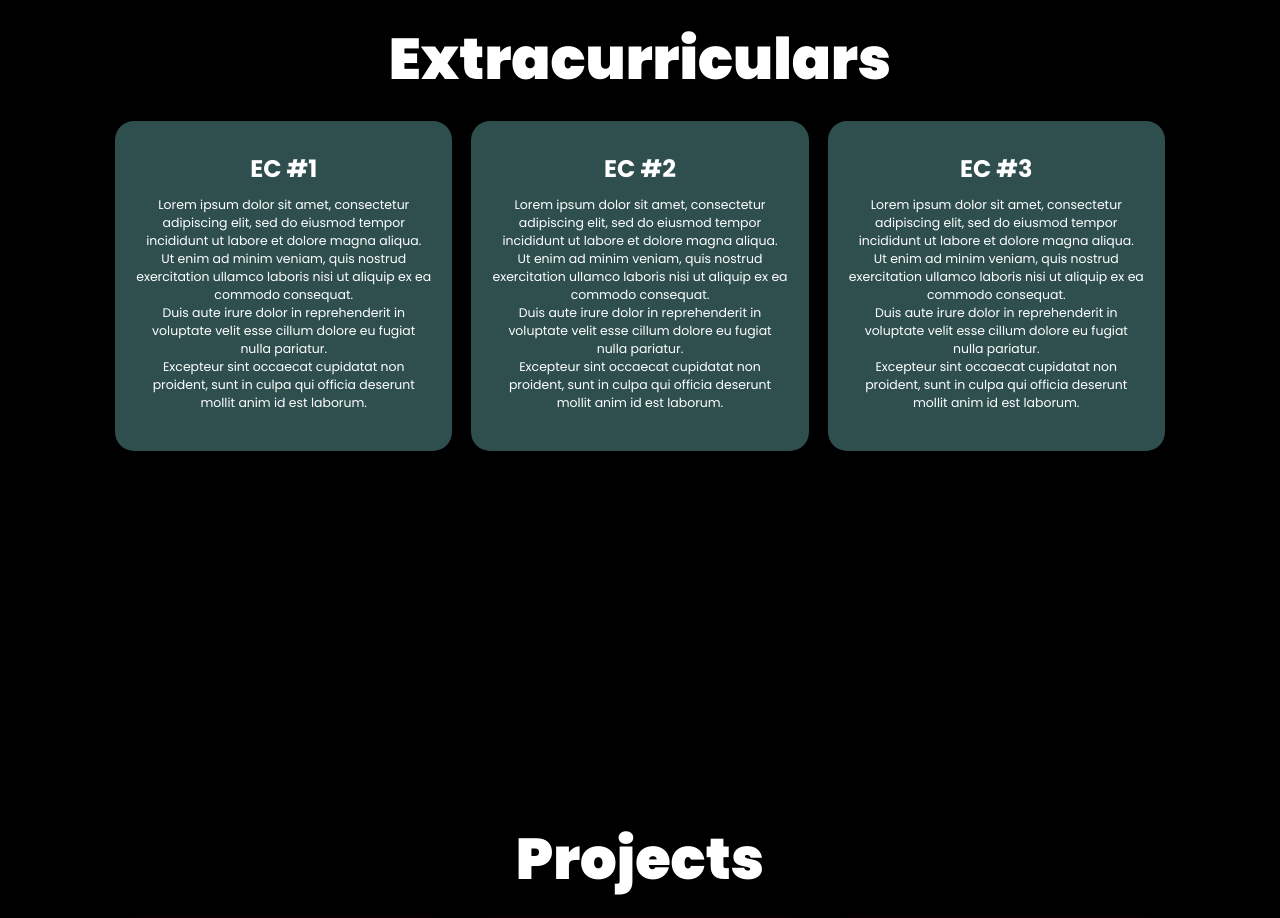
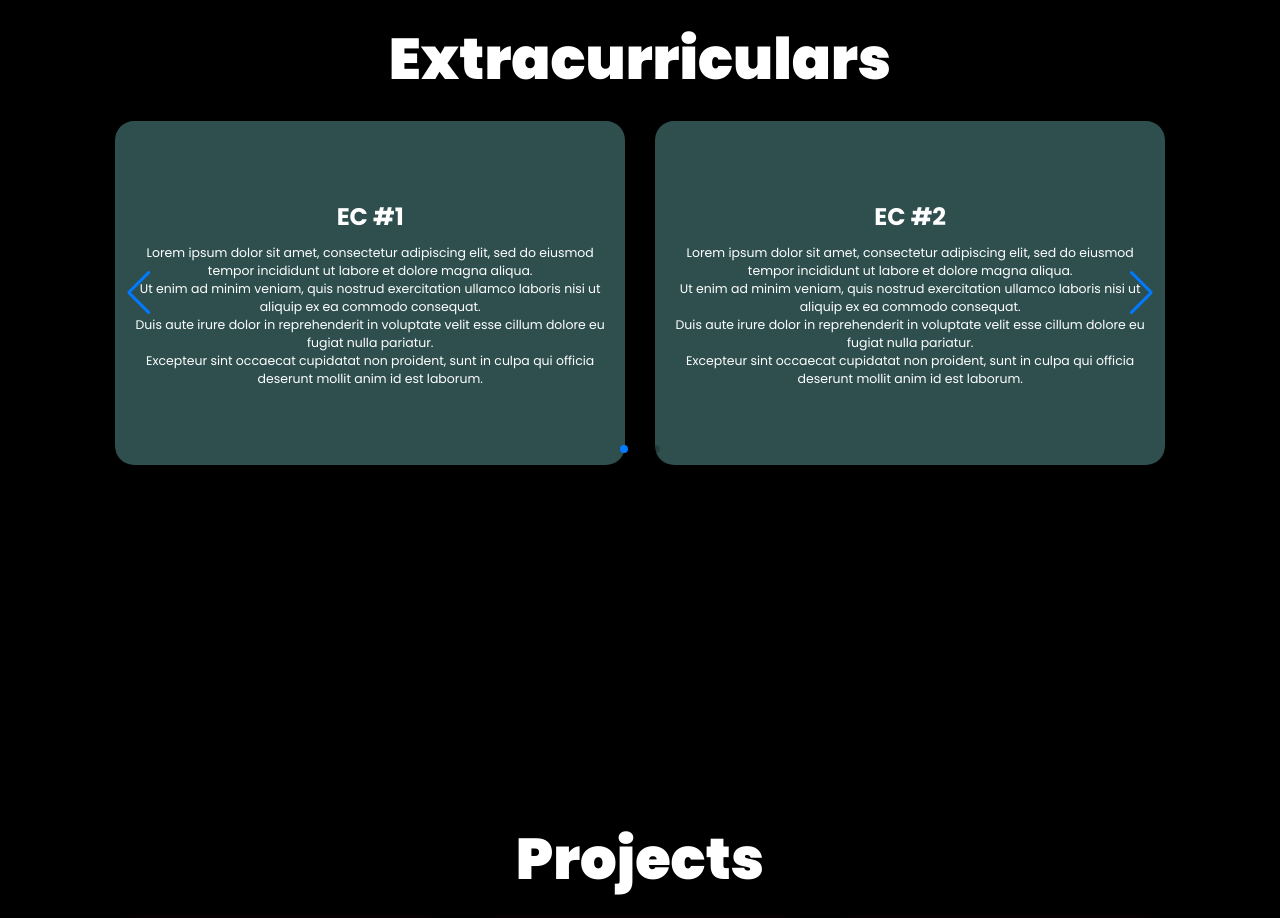
Before and after one commit to pdhruvii/PersonalPortfolio, a plain HTML site: page index.html in a window 1280 px wide. Shown: the part 2480-3398 px from the top of the page. Drawn offline with nearby package versions, Linux system fonts and the light colour scheme.

Commit message:
Added Swiper JS Card Slider Skeletal

```diff
--- a/css/styles.css
+++ b/css/styles.css
@@ -270,19 +270,23 @@ span {
 }
 
 .extracurriculars-container .extracurriculars-box {
-    flex: 1 1 30rem;
+    flex-direction: column;
+    padding: 8rem 2rem 5rem;
+    box-sizing: border-box;
     background: darkslategrey;
-    padding: 3rem 2rem 1rem;
     border-radius: 2rem;
     text-align: center;
     border: 0.2rem solid transparent;
-    transition: 0.45s ease;
+    /*flex: 1 1 1rem;*/
+    /*transition: 0.45s ease;*/
 }
 
+
+/*
 .extracurriculars-container .extracurriculars-box:hover {
     border-color: #950740;
     transform: scale(1.02);
-}
+}*/
 
 .extracurriculars-box h3 {
     font-size: 2.5rem;
--- a/index.html
+++ b/index.html
@@ -6,12 +6,16 @@
     <meta http-equiv="X-UA-Compatible" content="IE=edge,chrome=1">
     <meta name="viewport" content="width=device-width, initial-scale=1.0">
     <title>Dhruvi Patel</title>
+
     <!-- Boxicon icons online, imported css -->
     <link href='https://unpkg.com/boxicons@2.1.4/css/boxicons.min.css' rel='stylesheet'>
+
+    <!-- Swiper CSS Reference -->
+    <link rel="stylesheet" href="css/swiper-bundle.min.css" />
+
     <!-- Custom CSS Reference -->
     <link rel="stylesheet" href="css/styles.css" />
-    <!-- Swiper CSS Reference -->
-    <link rel="stylesheet" href="css/swiper-bundle.min.css" />
+
 </head>
 
 <body>
@@ -70,24 +74,58 @@
     <section class="extracurriculars-section" id="extracurriculars">
         <h2 class="heading">Extracurriculars</h2>
 
-        <div class="extracurriculars-container">
+        <div class="extracurriculars-container swiper">
             <!--<h2 class="heading">Extracurriculars</h2>-->
-            <div class="extracurriculars-box">
+            <div class="swiper-wrapper">
+
+                <!--EC 1-->
+                <div class="extracurriculars-box swiper-slide">
                     <h3>EC #1</h3>
                     <p>Lorem ipsum dolor sit amet, consectetur adipiscing elit, sed do eiusmod tempor incididunt ut labore et dolore magna aliqua.<br> Ut enim ad minim veniam, quis nostrud exercitation ullamco laboris nisi ut aliquip ex ea commodo consequat.
                         <br> Duis aute irure dolor in reprehenderit in voluptate velit esse cillum dolore eu fugiat nulla pariatur. <br>Excepteur sint occaecat cupidatat non proident, sunt in culpa qui officia deserunt mollit anim id est laborum.</p>
                 </div>
 
-            <div class="extracurriculars-box">
+                <!--EC 2-->
+                <div class="extracurriculars-box swiper-slide">
                     <h3>EC #2</h3>
                     <p>Lorem ipsum dolor sit amet, consectetur adipiscing elit, sed do eiusmod tempor incididunt ut labore et dolore magna aliqua.<br> Ut enim ad minim veniam, quis nostrud exercitation ullamco laboris nisi ut aliquip ex ea commodo consequat.
                         <br> Duis aute irure dolor in reprehenderit in voluptate velit esse cillum dolore eu fugiat nulla pariatur. <br>Excepteur sint occaecat cupidatat non proident, sunt in culpa qui officia deserunt mollit anim id est laborum.</p>
                 </div>
-            <div class="extracurriculars-box">
+
+                <!--EC 3-->
+                <div class="extracurriculars-box swiper-slide">
                     <h3>EC #3</h3>
                     <p>Lorem ipsum dolor sit amet, consectetur adipiscing elit, sed do eiusmod tempor incididunt ut labore et dolore magna aliqua.<br> Ut enim ad minim veniam, quis nostrud exercitation ullamco laboris nisi ut aliquip ex ea commodo consequat.
                         <br> Duis aute irure dolor in reprehenderit in voluptate velit esse cillum dolore eu fugiat nulla pariatur. <br>Excepteur sint occaecat cupidatat non proident, sunt in culpa qui officia deserunt mollit anim id est laborum.</p>
                 </div>
+
+
+                <!--EC 4-->
+                <div class="extracurriculars-box swiper-slide">
+                    <h3>EC #4</h3>
+                    <p>Lorem ipsum dolor sit amet, consectetur adipiscing elit, sed do eiusmod tempor incididunt ut labore et dolore magna aliqua.<br> Ut enim ad minim veniam, quis nostrud exercitation ullamco laboris nisi ut aliquip ex ea commodo consequat.
+                        <br> Duis aute irure dolor in reprehenderit in voluptate velit esse cillum dolore eu fugiat nulla pariatur. <br>Excepteur sint occaecat cupidatat non proident, sunt in culpa qui officia deserunt mollit anim id est laborum.</p>
+                </div>
+
+                <!--EC 5-->
+                <div class="extracurriculars-box swiper-slide">
+                    <h3>EC #5</h3>
+                    <p>Lorem ipsum dolor sit amet, consectetur adipiscing elit, sed do eiusmod tempor incididunt ut labore et dolore magna aliqua.<br> Ut enim ad minim veniam, quis nostrud exercitation ullamco laboris nisi ut aliquip ex ea commodo consequat.
+                        <br> Duis aute irure dolor in reprehenderit in voluptate velit esse cillum dolore eu fugiat nulla pariatur. <br>Excepteur sint occaecat cupidatat non proident, sunt in culpa qui officia deserunt mollit anim id est laborum.</p>
+                </div>
+
+                <!--EC 6-->
+                <div class="extracurriculars-box swiper-slide">
+                    <h3>EC #6</h3>
+                    <p>Lorem ipsum dolor sit amet, consectetur adipiscing elit, sed do eiusmod tempor incididunt ut labore et dolore magna aliqua.<br> Ut enim ad minim veniam, quis nostrud exercitation ullamco laboris nisi ut aliquip ex ea commodo consequat.
+                        <br> Duis aute irure dolor in reprehenderit in voluptate velit esse cillum dolore eu fugiat nulla pariatur. <br>Excepteur sint occaecat cupidatat non proident, sunt in culpa qui officia deserunt mollit anim id est laborum.</p>
+                </div>
+
+            </div>
+
+            <div class="swiper-button-next"></div>
+            <div class="swiper-button-prev"></div>
+            <div class="swiper-pagination"></div>
 
         </div>
 
@@ -123,11 +161,7 @@
                 <p>Lorem ipsum dolor sit amet, consectetur adipiscing elit, sed do eiusmod tempor incididunt ut labore et dolore magna aliqua.<br> Ut enim ad minim veniam, quis nostrud exercitation ullamco laboris nisi ut aliquip ex ea commodo consequat.
                     <br> Duis aute irure dolor in reprehenderit in voluptate velit esse cillum dolore eu fugiat nulla pariatur. <br>Excepteur sint occaecat cupidatat non proident, sunt in culpa qui officia deserunt mollit anim id est laborum.</p>
             </div>
-
-
-
         </div>
-
 
     </section>
 
@@ -145,11 +179,11 @@
         </div>
     </section>
 
-
+    <!-- Swiper JS Reference -->
+    <script src="js/swiper-bundle.min.js"></script>
     <!-- Custom JS Reference -->
     <script src="js/main.js"></script>
-    <!-- Swiper JS Reference -->
-    <script src="js/swiper-bundle.min.js"></script>
+
 </body>
 
 </html>
--- a/js/main.js
+++ b/js/main.js
@@ -18,3 +18,21 @@ window.onscroll = () => {
 
     })
 }
+
+var swiper = new Swiper(".extracurriculars-container", {
+    slidesPerView: 2,
+    spaceBetween: 30,
+    slidesPerGroup: 2,
+    loop: true,
+    loopFillGroupWithBlank: true,
+    pagination: {
+        el: ".swiper-pagination",
+        clickable: true,
+    },
+    navigation: {
+        nextEl: ".swiper-button-next",
+        prevEl: ".swiper-button-prev",
+    },
+    mousewheel: true,
+    keyboard: true,
+});
```
Lines whose indentation alone changed are shown as unchanged.
